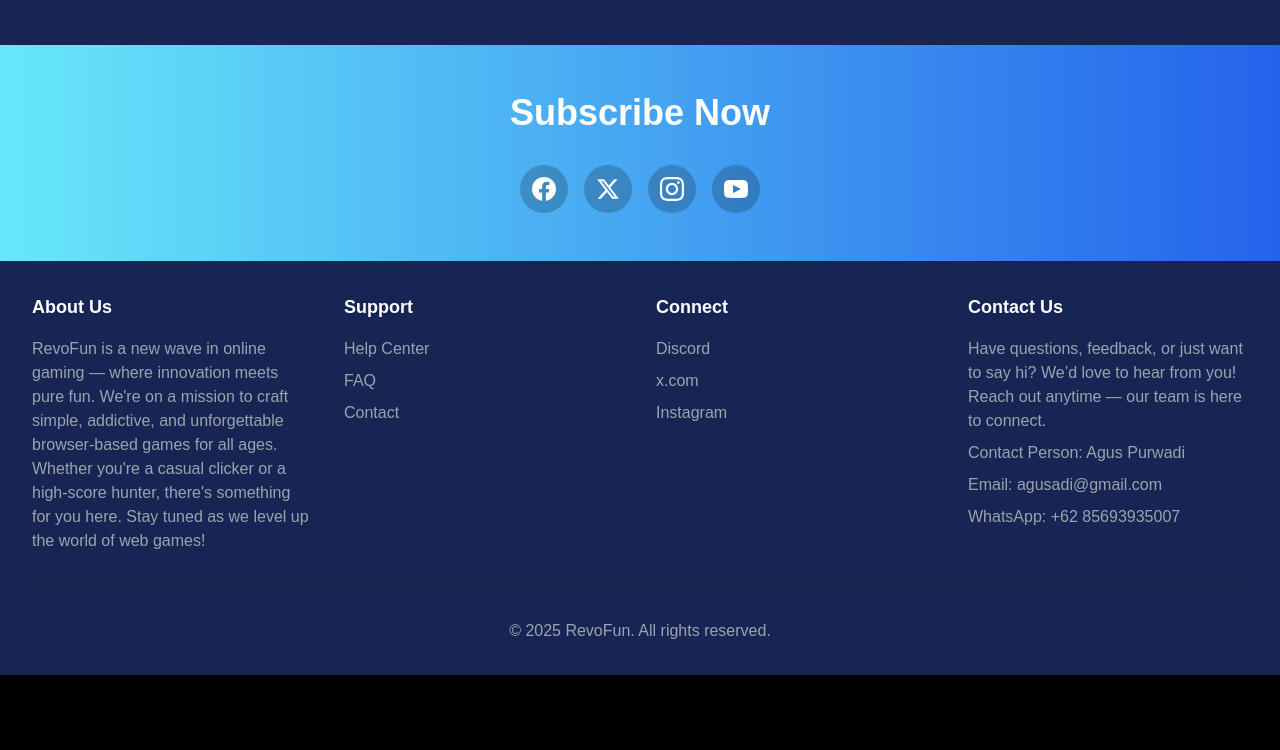
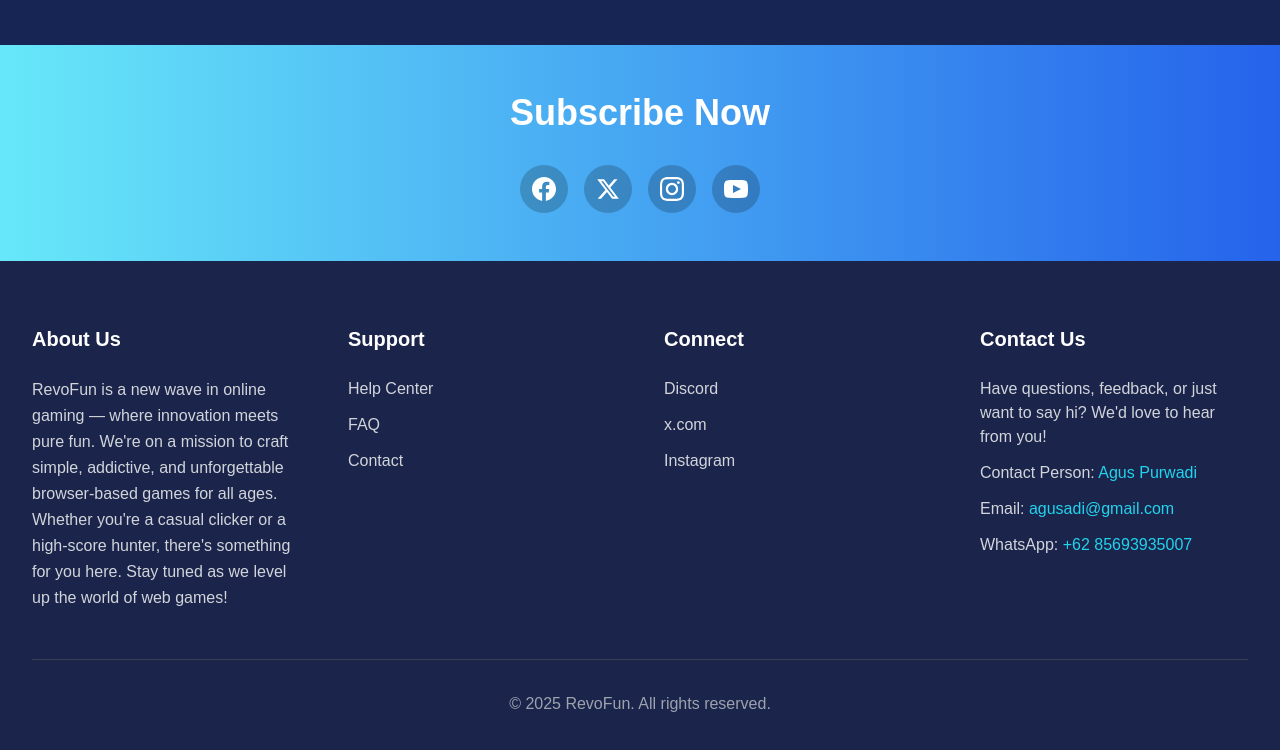
Before and after one commit to revou-fsse-feb25/milestone-2-agusadico, a plain HTML site: page index.html in a window 1280 px wide. Shown: the part 2530-3280 px from the top of the page. Before the commit the page ends 3205 px from the top, so only its background shows below. Drawn offline with nearby package versions, Linux system fonts and the light colour scheme; a web font is replaced by a local one.

Commit message:
Fix footer implementation ver.3

```diff
--- a/index.html
+++ b/index.html
@@ -259,46 +259,43 @@
     </section>
 
     <!-- Footer -->
-    <footer class="bg-blue-950 py-8">
+    <footer class="bg-[#1B244A] py-16">
         <div class="max-w-7xl mx-auto px-4 sm:px-6 lg:px-8">
-            <div class="grid grid-cols-1 md:grid-cols-4 gap-8">
+            <div class="grid grid-cols-1 md:grid-cols-4 gap-12">
                 <div>
-                    <h3 class="text-lg font-bold mb-4">About Us</h3>
-                    <ul class="space-y-2 text-gray-400">
-                        <li>RevoFun is a new wave in online gaming — where innovation meets pure fun. We're on a mission to craft simple, addictive, and unforgettable browser-based games for all ages. Whether you're a casual clicker or a high-score hunter, there's something for you here. Stay tuned as we level up the world of web games!</li>
+                    <h3 class="text-xl font-bold mb-6">About Us</h3>
+                    <p class="text-gray-300 leading-relaxed">
+                        RevoFun is a new wave in online gaming — where innovation meets pure fun. We're on a mission to craft simple, addictive, and unforgettable browser-based games for all ages. Whether you're a casual clicker or a high-score hunter, there's something for you here. Stay tuned as we level up the world of web games!
+                    </p>
+                </div>
+                <div>
+                    <h3 class="text-xl font-bold mb-6">Support</h3>
+                    <ul class="space-y-3 text-gray-300">
+                        <li><a href="#" class="hover:text-white transition-colors">Help Center</a></li>
+                        <li><a href="#" class="hover:text-white transition-colors">FAQ</a></li>
+                        <li><a href="#" class="hover:text-white transition-colors">Contact</a></li>
                     </ul>
                 </div>
                 <div>
-                    <h3 class="text-lg font-bold mb-4">Support</h3>
-                    <ul class="space-y-2 text-gray-400">
-                        <li><a href="#" class="hover:text-white">Help Center</a></li>
-                        <li><a href="#" class="hover:text-white">FAQ</a></li>
-                        <li><a href="#" class="hover:text-white">Contact</a></li>
+                    <h3 class="text-xl font-bold mb-6">Connect</h3>
+                    <ul class="space-y-3 text-gray-300">
+                        <li><a href="#" class="hover:text-white transition-colors">Discord</a></li>
+                        <li><a href="#" class="hover:text-white transition-colors">x.com</a></li>
+                        <li><a href="#" class="hover:text-white transition-colors">Instagram</a></li>
                     </ul>
                 </div>
                 <div>
-                    <h3 class="text-lg font-bold mb-4">Connect</h3>
-                    <ul class="space-y-2 text-gray-400">
-                        <li><a href="#" class="hover:text-white">Discord</a></li>
-                        <li><a href="#" class="hover:text-white">x.com</a></li>
-                        <li><a href="#" class="hover:text-white">Instagram</a></li>
-                    </ul>
-                </div>
-                <div>
-                    <h3 class="text-lg font-bold mb-4">Contact Us</h3>
-                    <ul class="space-y-2 text-gray-400">
-                        <li>Have questions, feedback, or just want to say hi? We’d love to hear from you! Reach out anytime — our team is here to connect.</li>
-                        <li><a href="#" class="hover:text-white">Contact Person: Agus Purwadi</a></li>
-                        <li><a href="#" class="hover:text-white">Email: agusadi@gmail.com</a></li>
-                        <li><a href="#" class="hover:text-white">WhatsApp: +62 85693935007</a></li>
+                    <h3 class="text-xl font-bold mb-6">Contact Us</h3>
+                    <ul class="space-y-3 text-gray-300">
+                        <li>Have questions, feedback, or just want to say hi? We'd love to hear from you!</li>
+                        <li>Contact Person: <a href="#" class="text-cyan-400 hover:text-cyan-300">Agus Purwadi</a></li>
+                        <li>Email: <a href="mailto:agusadi@gmail.com" class="text-cyan-400 hover:text-cyan-300">agusadi@gmail.com</a></li>
+                        <li>WhatsApp: <a href="tel:+6285693935007" class="text-cyan-400 hover:text-cyan-300">+62 85693935007</a></li>
                     </ul>
                 </div>
             </div>
-            <!-- Copyright Section -->
-            <div class="border-t border-gray-800 mt-8 pt-8">
-                <div class="text-center">
-                    <span class=" text-gray-400">© 2025 RevoFun. All rights reserved.</span>
-                </div>
+            <div class="border-t border-gray-700 mt-12 pt-8">
+                <p class="text-center text-gray-400">© 2025 RevoFun. All rights reserved.</p>
             </div>
         </div>
     </footer>
```
